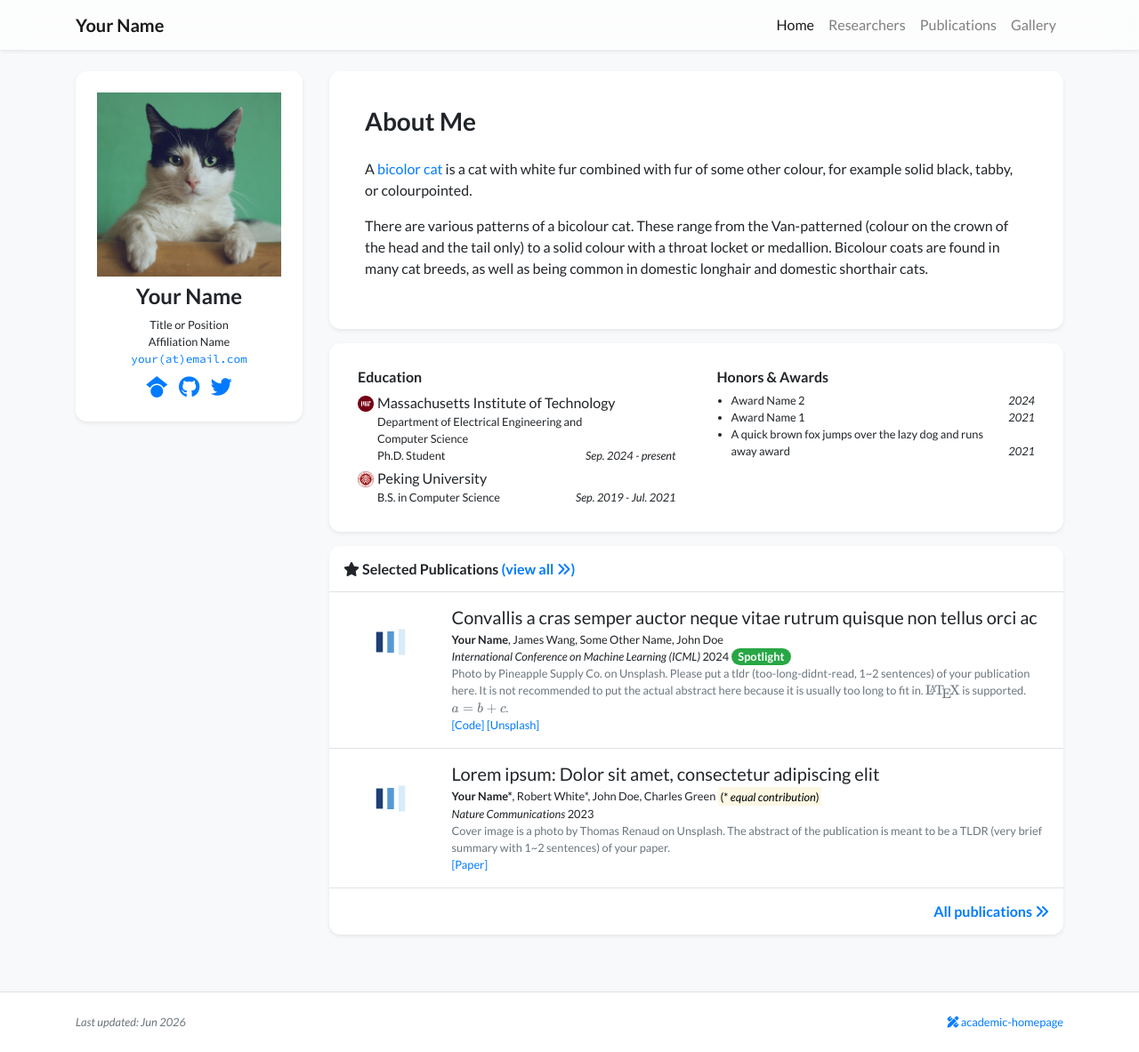
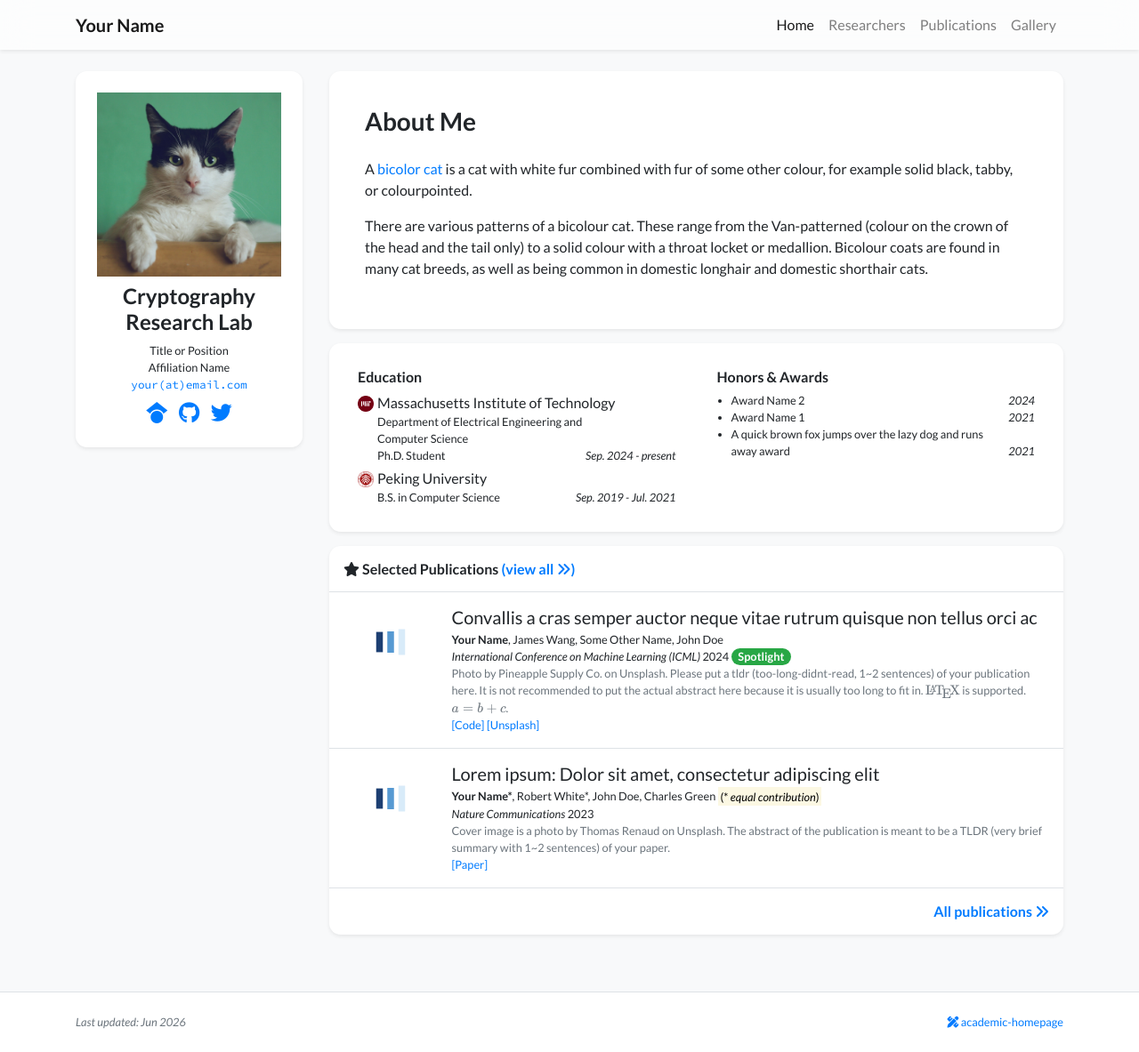
Before and after one commit to crl-iiserb/crl-iiserb, a Jekyll site: the page built from index.html, in a window 1280 px wide and 1183 px high. Shown: the whole window at 89% size. Built offline with Jekyll 4.4.1, drawn with Linux system fonts in a browser that asks for light colours; nearby versions of some CDN libraries; a style sheet for code colours, icons or effects is not loaded.

Commit message:
Update profile.yml

```diff
--- a/_data/profile.yml
+++ b/_data/profile.yml
@@ -1,4 +1,4 @@
-primary_name: "Your Name"
+primary_name: "Cryptography Research Lab"
 secondary_name: ""
 navbar_name: "Your Name"
 
```
